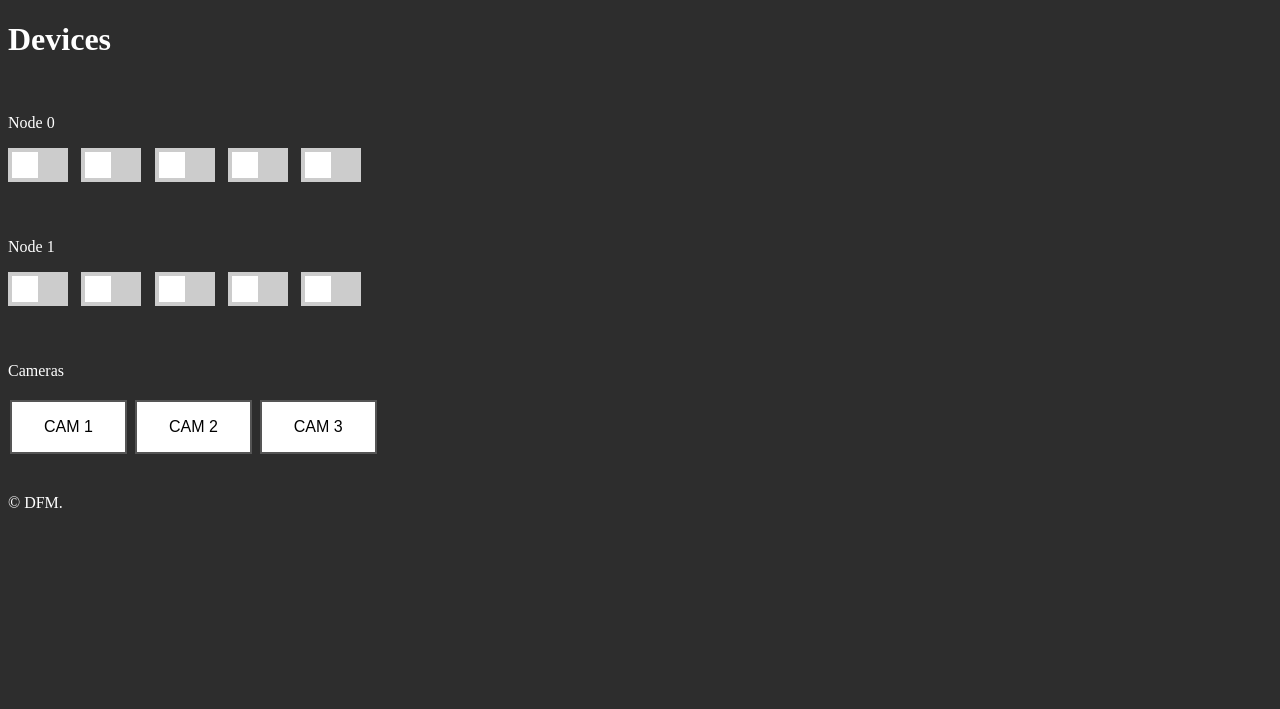
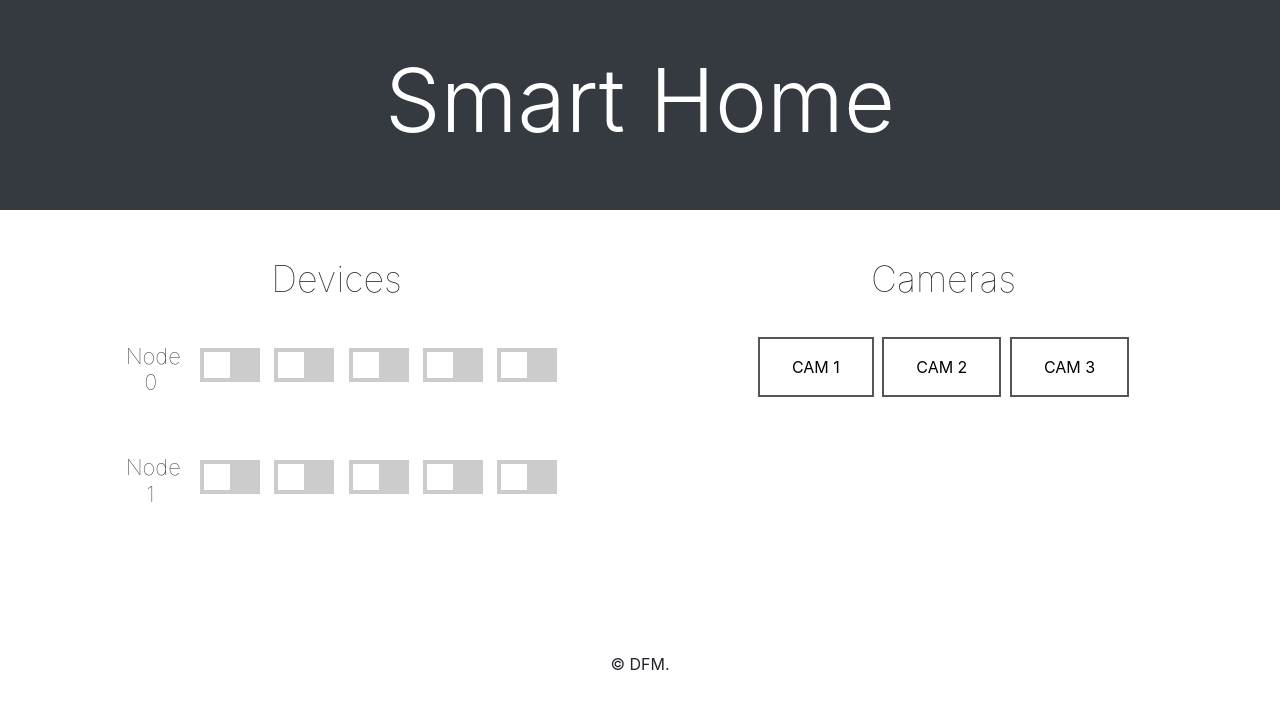
Before and after one commit to ShiniM0d0ri/smart-home-app, a Flask app: page / in a window 1280 px wide. Shown: the top 709 px of the page. Run offline with Flask 2, Linux system fonts and the light colour scheme; some libraries are stand-ins or nearby versions.

Commit message:
changed theme

```diff
--- a/app.py
+++ b/app.py
@@ -11,7 +11,8 @@ def gen_frames(camera):
         if not success:
             break
         else:
-            ret, buffer = cv2.imencode('.jpg', frame)
+            encode_param = [int(cv2.IMWRITE_JPEG_QUALITY), 50]
+            ret, buffer = cv2.imencode('.jpg', frame, encode_param)
             frame = buffer.tobytes()
             yield (b'--frame\r\n'
                    b'Content-Type: image/jpeg\r\n\r\n' + frame + b'\r\n')  # concat frame one by one and show result
--- a/static/css/style.css
+++ b/static/css/style.css
@@ -1,8 +1,22 @@
 body {
   /*background-image: url("https://thumbs.gfycat.com/EnragedRepentantDesertpupfish-small.gif");*/
-  background-color:	#2d2d2d;
-  color:	#ffffff;
+  text-align: center;
 }
+
+#header {
+  text-align: center;
+  font-weight: 20;
+}
+
+#index {
+  margin: 0px;
+  text-align: center;
+}
+
+#row1 {
+            font-size: 24px;
+            font-weight: lighter;
+        }
 
 .button {
   background-color: #4CAF50; /* Green */
--- a/templates/index.html
+++ b/templates/index.html
@@ -1,38 +1,31 @@
 {% extends "layout.html" %}
 {% block head %}
+<meta charset="utf-8">
+<meta name="viewport" content="width=device-width, initial-scale=1">
+<link rel="stylesheet" href="https://maxcdn.bootstrapcdn.com/bootstrap/4.5.2/css/bootstrap.min.css">
+<link rel="stylesheet" href="{{ url_for('static', filename='css/style.css') }}">
+<link rel="stylesheet" href="https://maxcdn.bootstrapcdn.com/bootstrap/4.5.2/css/bootstrap.min.css">
+<script src="https://ajax.googleapis.com/ajax/libs/jquery/3.5.1/jquery.min.js"></script>
+<script src="https://cdnjs.cloudflare.com/ajax/libs/popper.js/1.16.0/umd/popper.min.js"></script>
 {% endblock %}
 {% block content %}
-<h1>Devices </h1><br>
-<p>Node 0</p>
+<div class="container-fluid p-5" id="index">
+    <div class="row" id="row1">
+        <div class="col-sm-6">
+            <h2 style="font-weight:lighter;font-size: 36px;">Devices</h2>
+        </div>
+        <div class="col-sm-6">
+            <h2 style="font-weight:lighter;font-size: 36px;">Cameras</h2>
+        </div>
+    </div>
+    <br>
+    <div class="row" id="row2">
+        <div class="col-sm-6">
             <div id="node0" class="nodes">
-    <label class="switch">
-        <input id="D0" type="checkbox" onclick="check_input(this)">
-        <div class="slider"></div>
+                <label class="switch" style="margin:5px; padding: 5px;">
+                    <h5 style="font-weight: lighter;font-size: 22px;">Node 0</h5>
                 </label>
                 &emsp13;
-    <label class="switch">
-        <input id="D1" type="checkbox" onclick="check_input(this)">
-        <div class="slider"></div>
-    </label>
-    &emsp13;
-    <label class="switch">
-        <input id="D2" type="checkbox" onclick="check_input(this)">
-        <div class="slider"></div>
-    </label>
-    &emsp13;
-    <label class="switch">
-        <input id="D3" type="checkbox" onclick="check_input(this)">
-        <div class="slider"></div>
-    </label>
-    &emsp13;
-    <label class="switch">
-        <input id="D4" type="checkbox" onclick="check_input(this)">
-        <div class="slider"></div>
-    </label>
-</div>
-<br><br>
-<p>Node 1</p>
-<div id="node1" class="nodes">
                 <label class="switch">
                     <input id="D0" type="checkbox" onclick="check_input(this)">
                     <div class="slider"></div>
@@ -59,12 +52,48 @@
                 </label>
             </div>
 
-<br><br>
-<p>Cameras</p>
+            <br>
+            <br>
+            <div id="node1" class="nodes">
+                <label class="switch" style="margin:5px; padding: 5px;">
+                    <h5 style="font-weight: lighter;font-size: 22px;">Node 1</h5>
+                </label>
+                &emsp13;
+                <label class="switch">
+                    <input id="D0" type="checkbox" onclick="check_input(this)">
+                    <div class="slider"></div>
+                </label>
+                &emsp13;
+                <label class="switch">
+                    <input id="D1" type="checkbox" onclick="check_input(this)">
+                    <div class="slider"></div>
+                </label>
+                &emsp13;
+                <label class="switch">
+                    <input id="D2" type="checkbox" onclick="check_input(this)">
+                    <div class="slider"></div>
+                </label>
+                &emsp13;
+                <label class="switch">
+                    <input id="D3" type="checkbox" onclick="check_input(this)">
+                    <div class="slider"></div>
+                </label>
+                &emsp13;
+                <label class="switch">
+                    <input id="D4" type="checkbox" onclick="check_input(this)">
+                    <div class="slider"></div>
+                </label>
+            </div>
+        </div>
+
+        <div class="col-sm-6">
             <div class="cam">
                 <button id="cam1" class="button button5" onclick=setcam(this)>CAM 1</button>
                 <button id="cam2" class="button button5" onclick=setcam(this)>CAM 2</button>
                 <button id="cam3" class="button button5" onclick=setcam(this)>CAM 3</button>
                 <br><img id="live_feed" src="" alt="" width="50%">
-</div><br>
+            </div>
+        </div>
+    </div>
+</div>
 {% endblock %}
--- a/templates/layout.html
+++ b/templates/layout.html
@@ -1,18 +1,33 @@
-<!doctype html>
+<!DOCTYPE html>
 <html>
+
 <head>
+  <meta charset="utf-8">
+  <meta name="viewport" content="width=device-width, initial-scale=1">
+  <link rel="stylesheet" href="https://maxcdn.bootstrapcdn.com/bootstrap/4.5.2/css/bootstrap.min.css">
   <link rel="stylesheet" href="{{ url_for('static', filename='css/style.css') }}">
+  <link rel="stylesheet" href="https://maxcdn.bootstrapcdn.com/bootstrap/4.5.2/css/bootstrap.min.css">
+  <script src="https://ajax.googleapis.com/ajax/libs/jquery/3.5.1/jquery.min.js"></script>
+  <script src="https://cdnjs.cloudflare.com/ajax/libs/popper.js/1.16.0/umd/popper.min.js"></script>
+  <script src="https://maxcdn.bootstrapcdn.com/bootstrap/4.5.2/js/bootstrap.min.js"></script>
   <script src="/static/js/main.js"></script>
-    <title>some webapp {% block title %}{% endblock %}</title>
+  <title>Smart Home App {% block title %}{% endblock %}</title>
   {% block head %}
   {% endblock %}
 </head>
+
 <body>
+  <div class="container-fluid p-5 bg-dark text-white" id="header">
+    <h1 class="display-2">Smart Home</h1>
+  </div>
   <div id="content">{% block content %}{% endblock %}</div>
-    <div id="footer">
+
+  <br><br><br><br>
+  <footer class="text-center">
     {% block footer %}
     &copy; DFM.
     {% endblock %}
-    </div>
+  </footer>
 </body>
+
 </html>
```
Also changed, not shown: devicesss.json (+1 -28 lines), 1 other file. Lines whose indentation alone changed are shown as unchanged.
